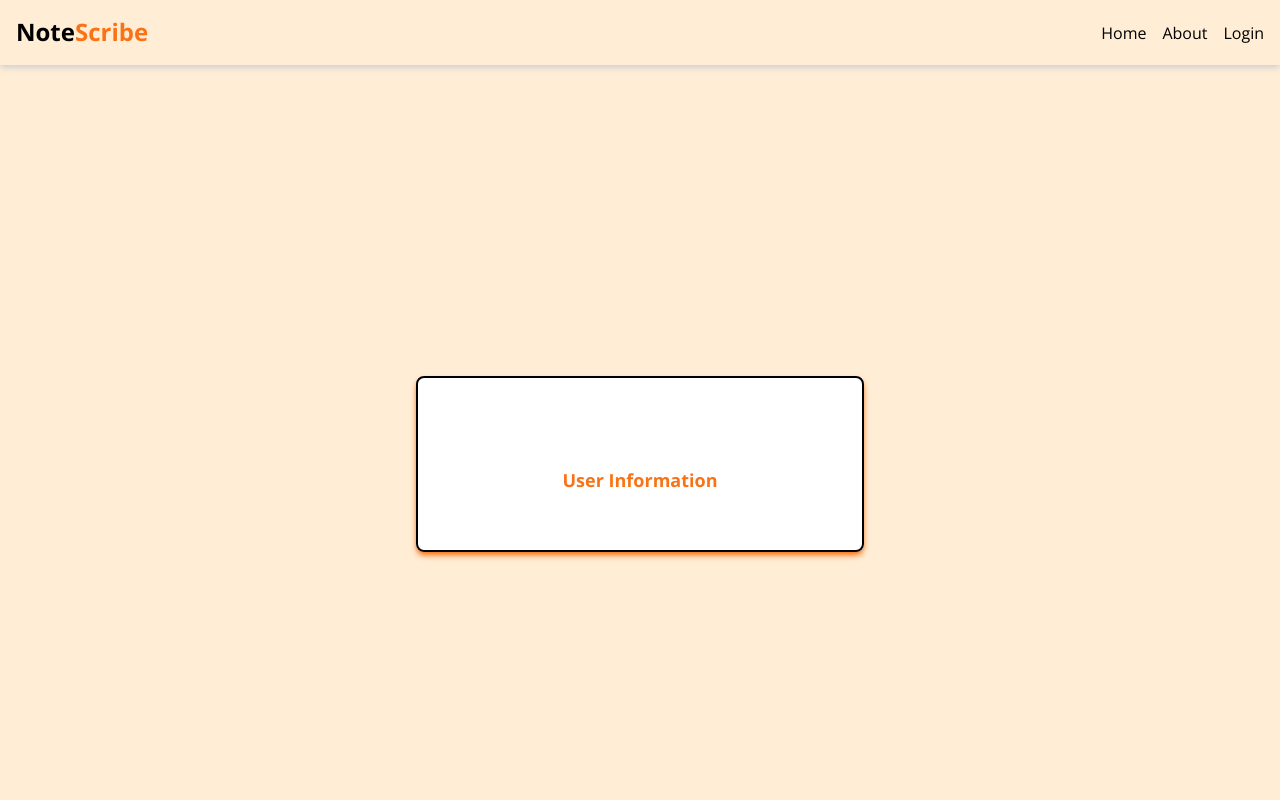
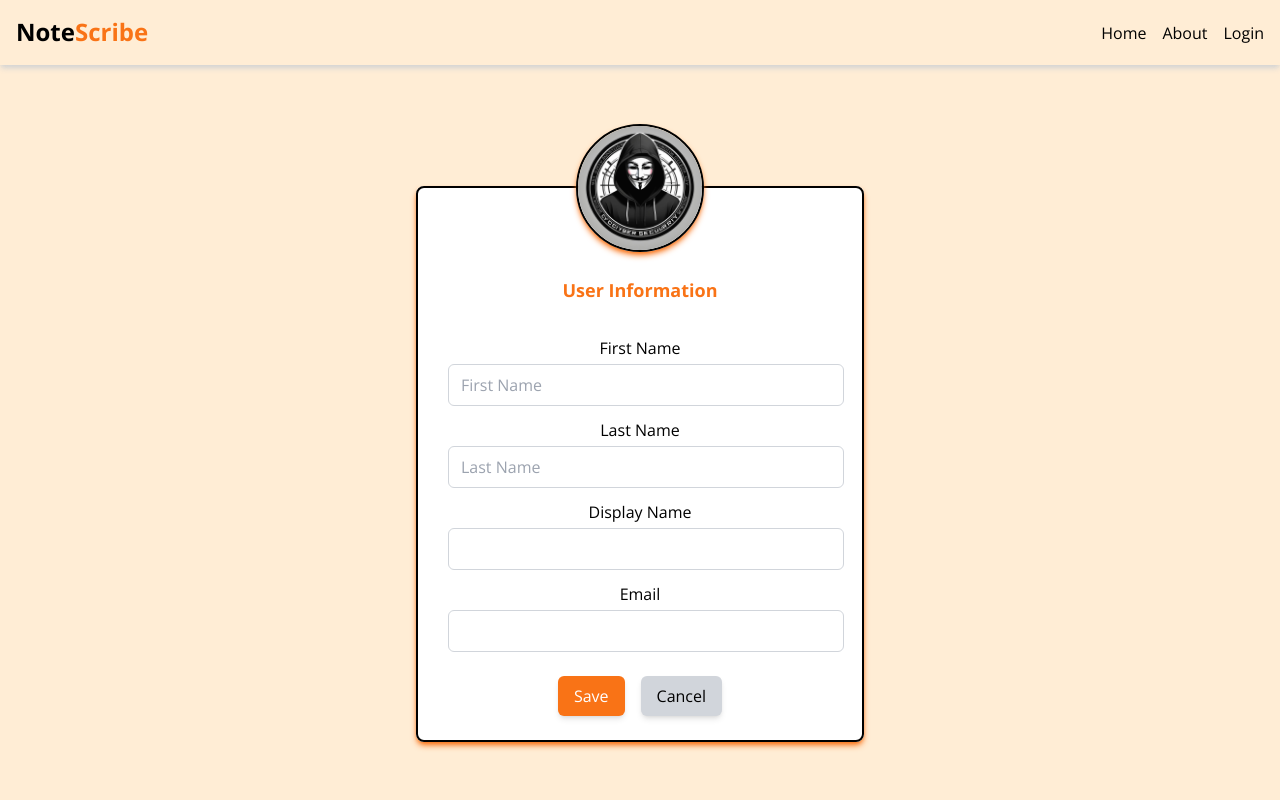
Before and after one commit to hphng/NoteScribe, a React (Vite) app in the folder frontend/: page /profile in a window 1280 px wide. Shown: the top 800 px of the page. Built offline with nearby package versions, Linux system fonts and the light colour scheme; no server answers.

Commit message:
bug profile deployment

```diff
--- a/frontend/src/pages/Profile.jsx
+++ b/frontend/src/pages/Profile.jsx
@@ -16,15 +16,15 @@ const Profile = () => {
     return (
         <main className="min-h-screen flex flex-col items-center justify-center mt-16">
             <Fieldset className="relative w-full max-w-md p-6 bg-white border-2 border-black rounded-lg shadow-md shadow-orange-500 ">
-                {/* <img
+                <img
                     src={user?.photo || defaultImage}
                     alt="Profile"
                     className="absolute left-1/2 top-0 -translate-x-1/2 -translate-y-1/2 w-32
                               aspect-square rounded-full mx-auto mb-4 border-2 border-black shadow-md shadow-orange-500"
-                /> */}
+                />
                 <div className='blank-space-for-profile-image w-full h-16'></div>
                 <Legend className="text-lg font-bold text-orange-500 text-center mb-8">User Information</Legend>
-                {/* <Field className="flex flex-col items-center mb-3">
+                <Field className="flex flex-col items-center mb-3">
                     <Label className="block">First Name</Label>
                     <Input
                         className="mt-1 block ml-3 border border-gray-300 rounded-md px-3 py-2 w-full
@@ -76,7 +76,7 @@ const Profile = () => {
                     >
                         Cancel
                     </button>
-                </div> */}
+                </div>
             </Fieldset>
         </main>
     );
```
